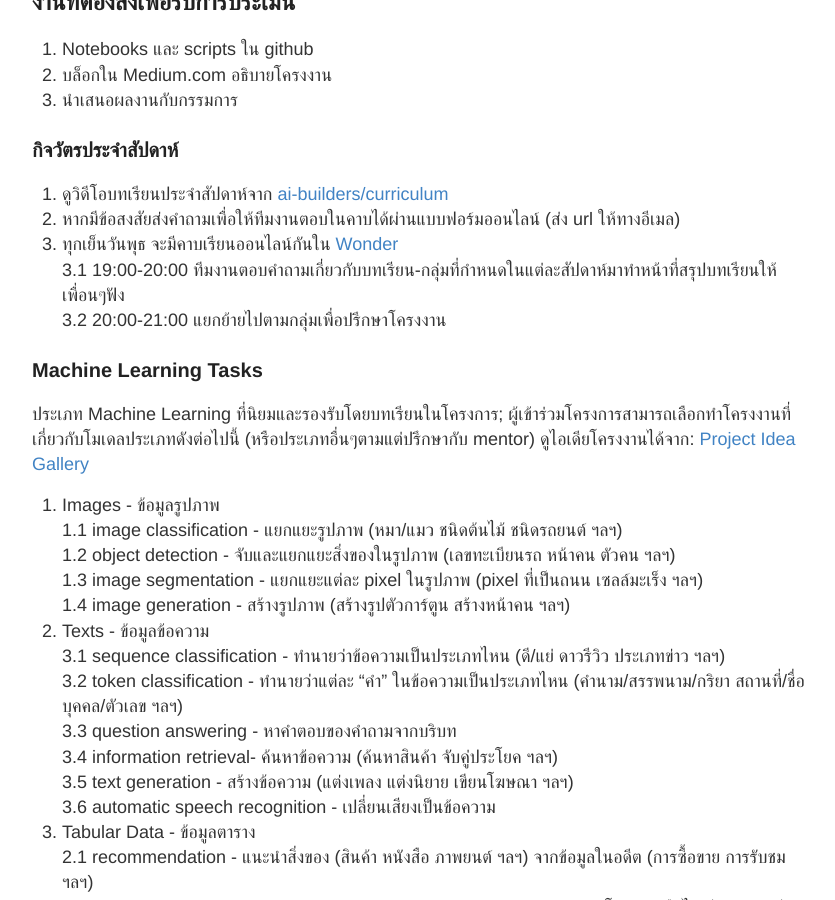
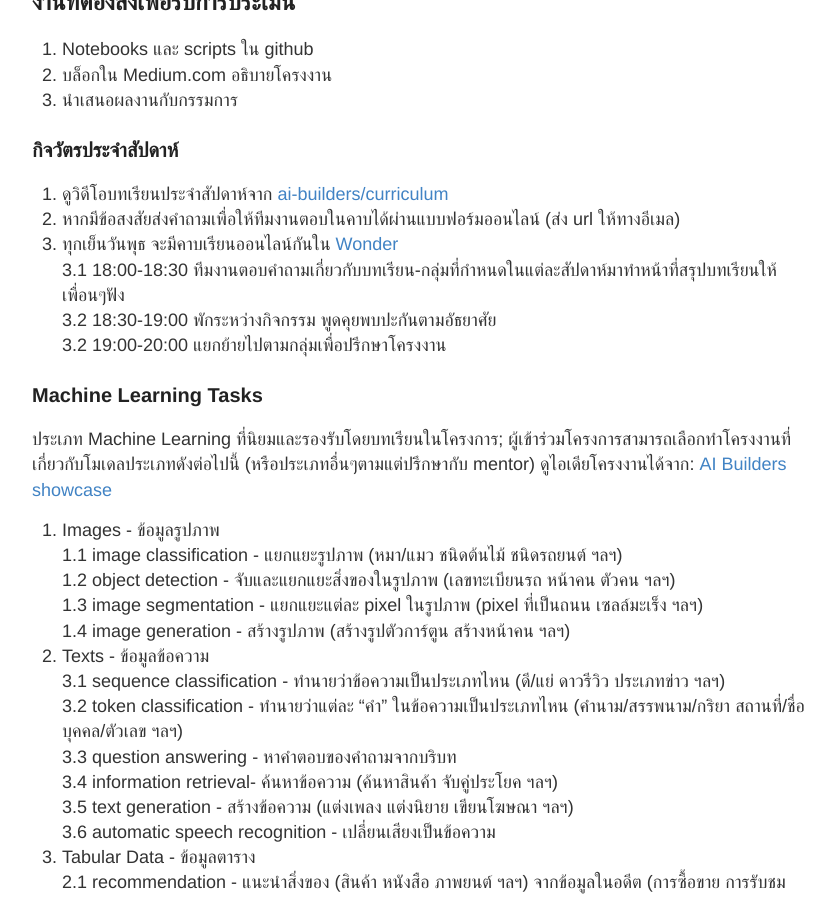
Before and after one commit to ai-builders/ai-builders.github.io, a Jekyll site: the page built from docs/_posts/2022-3-14-orientation-2022.md, in a window 1280 px wide and 900 px high, scrolled down 1196 px. Shown: the whole window, without its empty margins (218-1053 px from the left). Built offline with Jekyll 4.4.1, drawn with Linux system fonts in a browser that asks for light colours.

Commit message:
Update 2022-3-14-orientation-2022.md

```diff
--- a/docs/_posts/2022-3-14-orientation-2022.md
+++ b/docs/_posts/2022-3-14-orientation-2022.md
@@ -31,11 +31,12 @@ AI Builders จะออกใบประกาศนียบัตรจบ
 1. ดูวิดีโอบทเรียนประจำสัปดาห์จาก [ai-builders/curriculum](https://github.com/ai-builders/curriculum)
 2. หากมีข้อสงสัยส่งคำถามเพื่อให้ทีมงานตอบในคาบได้ผ่านแบบฟอร์มออนไลน์ (ส่ง url ให้ทางอีเมล)
 3. ทุกเย็นวันพุธ จะมีคาบเรียนออนไลน์กันใน [Wonder](https://www.wonder.me/)  \
-3.1 19:00-20:00 ทีมงานตอบคำถามเกี่ยวกับบทเรียน-กลุ่มที่กำหนดในแต่ละสัปดาห์มาทำหน้าที่สรุปบทเรียนให้เพื่อนๆฟัง \
-3.2 20:00-21:00 แยกย้ายไปตามกลุ่มเพื่อปรึกษาโครงงาน
+3.1 18:00-18:30 ทีมงานตอบคำถามเกี่ยวกับบทเรียน-กลุ่มที่กำหนดในแต่ละสัปดาห์มาทำหน้าที่สรุปบทเรียนให้เพื่อนๆฟัง \
+3.2 18:30-19:00 พักระหว่างกิจกรรม พูดคุยพบปะกันตามอัธยาศัย \
+3.2 19:00-20:00 แยกย้ายไปตามกลุ่มเพื่อปรึกษาโครงงาน
 
 ### Machine Learning Tasks
-ประเภท Machine Learning ที่นิยมและรองรับโดยบทเรียนในโครงการ; ผู้เข้าร่วมโครงการสามารถเลือกทำโครงงานที่เกี่ยวกับโมเดลประเภทดังต่อไปนี้ (หรือประเภทอื่นๆตามแต่ปรึกษากับ mentor) ดูไอเดียโครงงานได้จาก: [Project Idea Gallery](https://airtable.com/shrTsfrQ9Nc374ly4)
+ประเภท Machine Learning ที่นิยมและรองรับโดยบทเรียนในโครงการ; ผู้เข้าร่วมโครงการสามารถเลือกทำโครงงานที่เกี่ยวกับโมเดลประเภทดังต่อไปนี้ (หรือประเภทอื่นๆตามแต่ปรึกษากับ mentor) ดูไอเดียโครงงานได้จาก: [AI Builders showcase](https://www.facebook.com/hashtag/aibuildersshowcase/?__gid__=755699171268759)
 1. Images - ข้อมูลรูปภาพ \
   1.1 image classification - แยกแยะรูปภาพ (หมา/แมว ชนิดต้นไม้ ชนิดรถยนต์ ฯลฯ) \
   1.2 object detection - จับและแยกแยะสิ่งของในรูปภาพ (เลขทะเบียนรถ หน้าคน ตัวคน ฯลฯ) \
```
